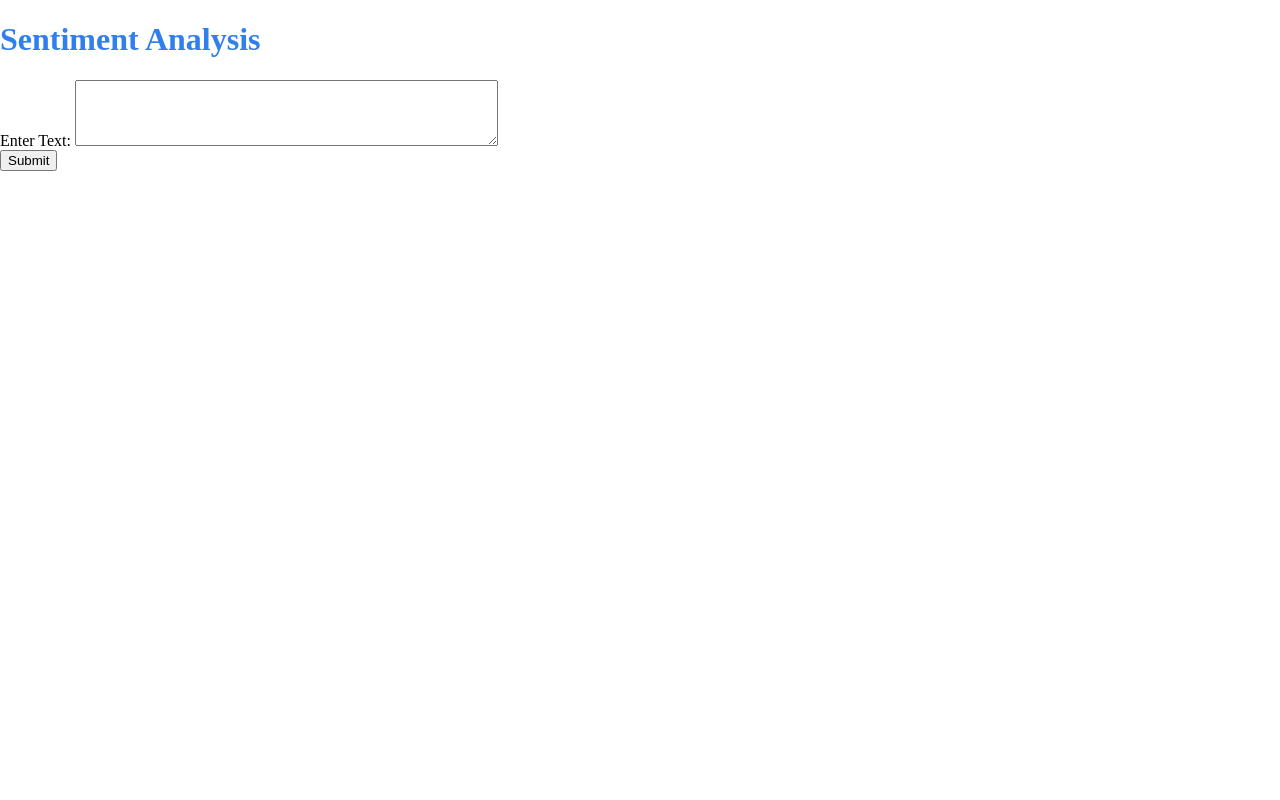
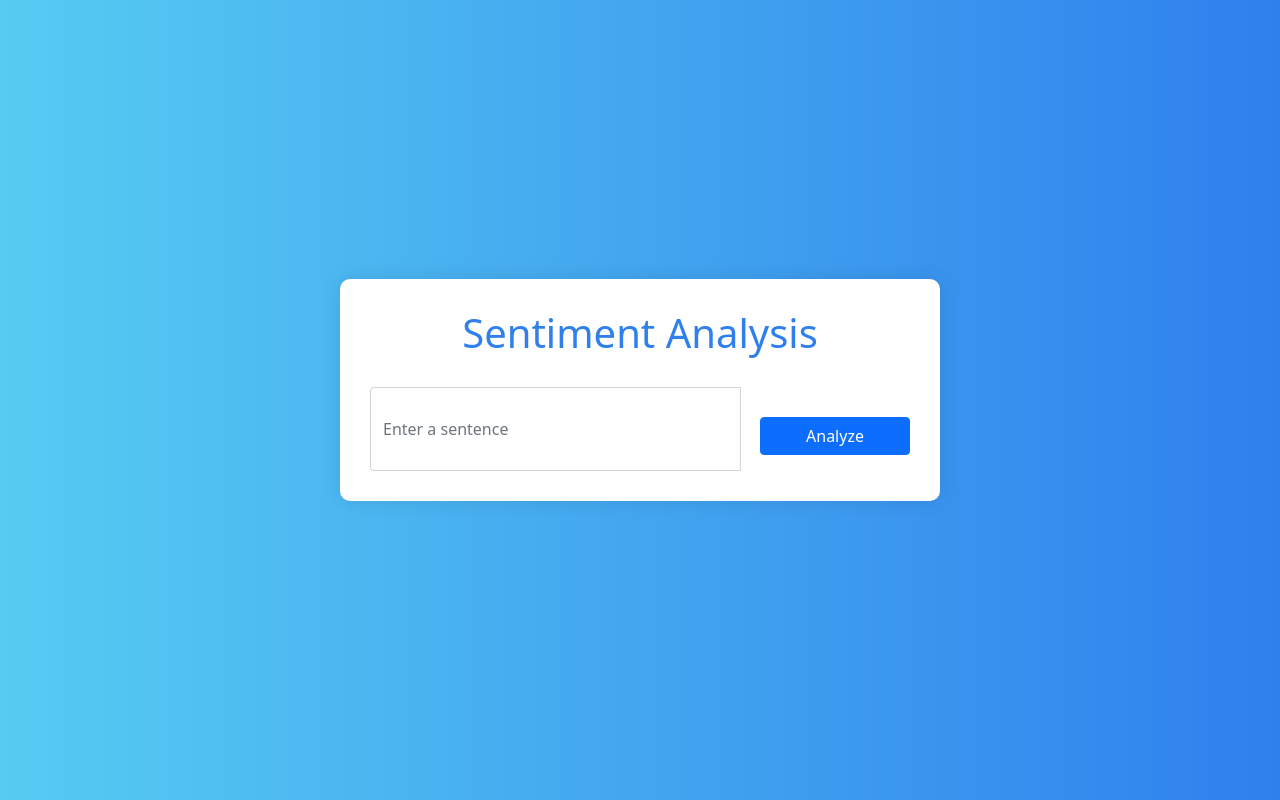
Before and after one commit to Athithyaraagul/SudharsunRavi_SentimentAnalysis, a Flask app: page / in a window 1280 px wide. Run offline with Flask 3, Linux system fonts and the light colour scheme.

Commit message:
Update index.html

```diff
--- a/templates/index.html
+++ b/templates/index.html
@@ -3,9 +3,13 @@
 <head>
     <meta charset="UTF-8">
     <meta name="viewport" content="width=device-width, initial-scale=1.0">
-    <title>Sentiment Analysis</title>
+    <title>Sentiment Analysis Web App</title>
+    <!-- Link Bootstrap CSS -->
+    <link href="https://cdn.jsdelivr.net/npm/bootstrap@5.0.0-alpha1/dist/css/bootstrap.min.css" rel="stylesheet">
     <style>
         body {
+            background: linear-gradient(to right, #56CCF2, #2F80ED);
+            display: flex;
             align-items: center;
             justify-content: center;
             height: 95vh;
@@ -39,12 +43,14 @@
     </style>
 </head>
 <body>
-    <h1>Sentiment Analysis</h1>
-    <form action="/predict" method="post">
-        <label for="text">Enter Text:</label>
-        <textarea id="text" name="text" rows="4" cols="50"></textarea>
-        <br>
-        <button type="submit">Submit</button>
-    </form>
+    <div class="container">
+        <h1>Sentiment Analysis</h1>
+        <form action="/predict" method="post" class="input-group">
+            <input type="text" name="sentence" class="form-control" placeholder="Enter a sentence" required>
+            <p>&emsp;&nbsp;<button type="submit" class="btn btn-primary analyze-button">Analyze</button></p>
+        </form>
+    </div>
+    <!-- Link Bootstrap JS and Popper.js -->
+    <script src="https://cdn.jsdelivr.net/npm/bootstrap@5.0.0-alpha1/dist/js/bootstrap.bundle.min.js"></script>
 </body>
 </html>
```
